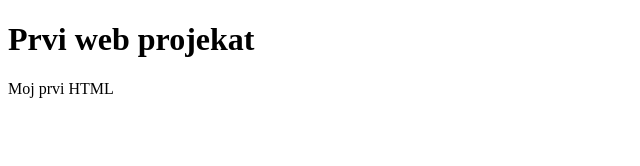
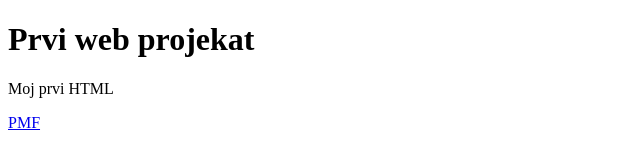
Before and after one commit to ivanna1109/PGIS_Repo, a plain HTML site: page PV3/public/index.html in a window 1280 px wide. Shown: the full height of the page, 0-640 px from the left. Drawn offline with Linux system fonts and the light colour scheme.

Commit message:
Link created at test branch

```diff
--- a/PV3/public/index.html
+++ b/PV3/public/index.html
@@ -7,5 +7,6 @@
 <body>
 	<h1>Prvi web projekat</h1>
 	<p>Moj prvi HTML</p>
+	<a href="https://www.pmf.uns.ac.rs/">PMF</a>
 </body>
 </html>
```
